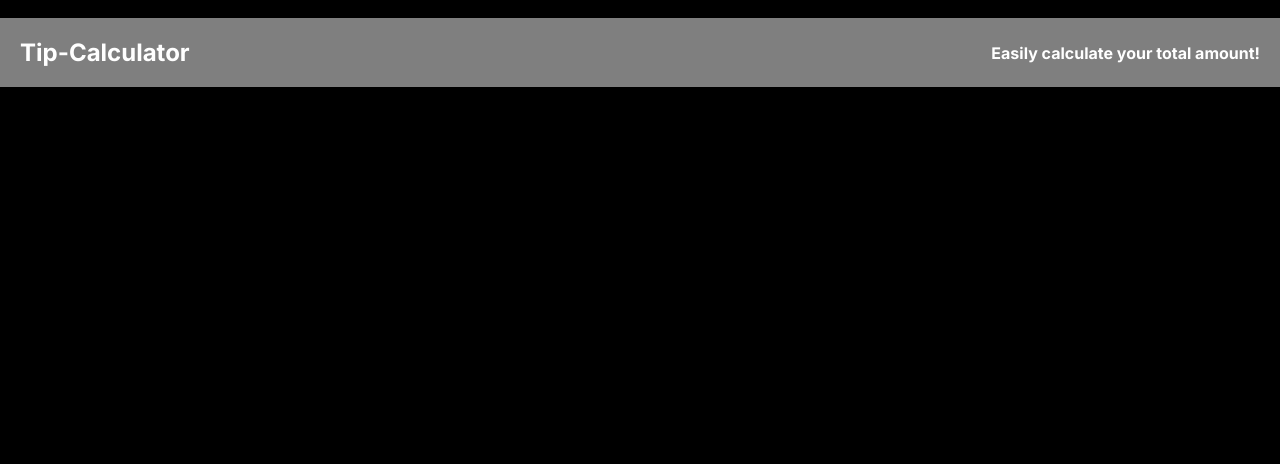
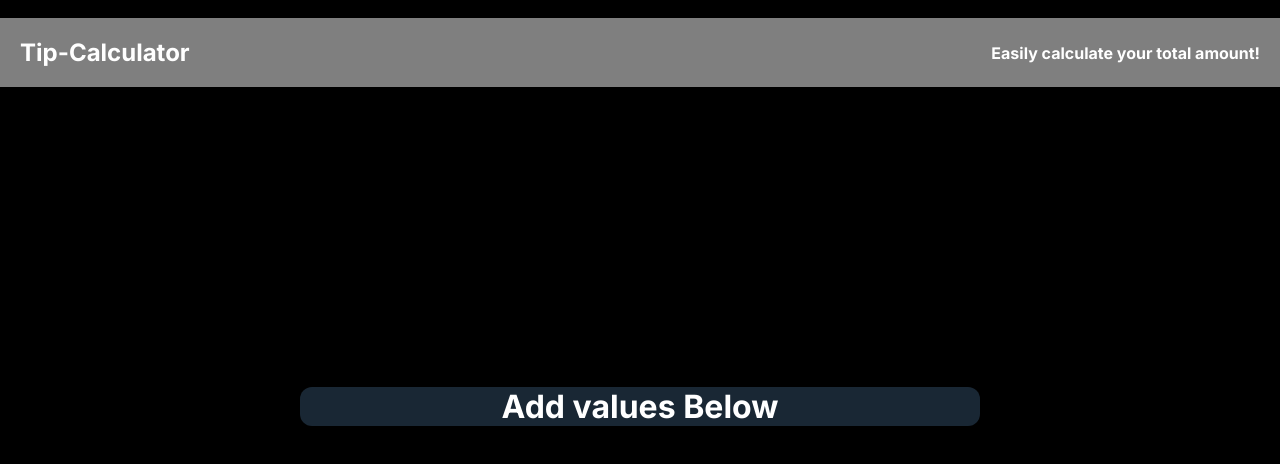
Before and after one commit to TunaCodes/tip-calculator, a plain HTML site: page index.html in a window 1280 px wide. Drawn offline with Linux system fonts and the light colour scheme.

Commit message:
added center box

```diff
--- a/index.html
+++ b/index.html
@@ -26,5 +26,8 @@
       <p>Tip-Calculator</p>
       <p class="calc">Easily calculate your total amount!</p>
     </div>
+    <div class="center">
+      <h1>Add values Below</h1>
+    </div>
   </body>
 </html>
--- a/style.css
+++ b/style.css
@@ -20,8 +20,23 @@ body {
   align-items: center;
   padding: 20px;
   color: white;
+  margin: 0px;
 }
 
 .calc {
   font-size: medium;
 }
+
+.center {
+  background-color: #192734;
+  border-radius: 12px;
+  margin: 300px;
+  /* padding-top: 200px;
+  padding-bottom: 200px; */
+  /* text-align: center; */
+  font-family: "inter";
+  color: white;
+  display: flex;
+  align-items: flex-start;
+  justify-content: center;
+}
```
